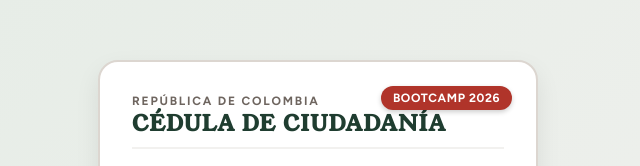
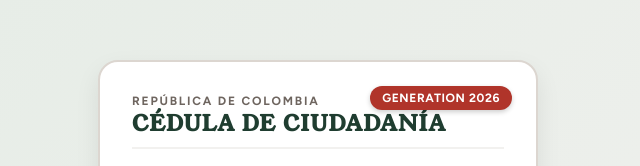
Before and after one commit to Jhoiner26/Lab-BoxModel-CSS, a plain HTML site: page index.html in a window 1280 px wide. Shown: the part 129-295 px from the top of the page, 322-962 px from the left. Drawn offline with Linux system fonts and the light colour scheme.

Commit message:
Update credential card labels
Co-authored-by: Copilot <223556219+Copilot@users.noreply.github.com>

```diff
--- a/index.html
+++ b/index.html
@@ -4,7 +4,7 @@
     <meta charset="UTF-8">
     <meta name="viewport" content="width=device-width, initial-scale=1.0">
     <title>Cédula Digital</title>
-    <!-- Fuentes Google -->
+    <!-- Fuentes -->
     <link href="https://fonts.googleapis.com/css2?family=Figtree:wght@400;600;700&family=Young+Serif&display=swap" rel="stylesheet">
     <!-- Font Awesome -->
     <link rel="stylesheet" href="https://cdnjs.cloudflare.com/ajax/libs/font-awesome/6.4.0/css/all.min.css">
@@ -12,24 +12,18 @@
     <link rel="stylesheet" href="styles.css">
 </head>
 <body>
-    <!-- Contenedor principal -->
+    <!-- CODIGO PRINCIPAL -->
     <main class="contenedor-principal">
         <div class="credencial">
-
-            <!-- Insignia -->
-            <span class="insignia-badge">BOOTCAMP 2026</span>
-
-            <!-- Encabezado -->
+            <span class="insignia-badge">GENERATION 2026</span>
             <header class="credencial-header">
                 <span class="pais">REPÚBLICA DE COLOMBIA</span>
                 <h2>CÉDULA DE CIUDADANÍA</h2>
             </header>
 
-            <!-- Cuerpo -->
             <section class="credencial-body">
                 <div class="contenedor-foto">
                     <img src="foto.jpg" alt="Foto de Jhoiner Andretty Silva Montaño" class="avatar">
-                    <!-- Estado -->
                     <span class="etiqueta-online">ONLINE</span>
                 </div>
 
@@ -39,7 +33,6 @@
 
                     <p class="rol"><i class="fa-solid fa-code"></i> Full-Stack Java Dev</p>
 
-                    <!-- Datos -->
                     <ul class="lista-detalles">
                         <li><i class="fa-solid fa-location-dot"></i> <span>Barrancabermeja, Santander, Colombia</span></li>
                         <li><i class="fa-solid fa-envelope"></i> <a href="mailto:jhoinerandretty@gmail.com">jhoinerandretty@gmail.com</a></li>
@@ -50,7 +43,6 @@
                 </div>
             </section>
 
-            <!-- Pie de página -->
             <footer class="credencial-footer">
                 <div class="codigo-barras">
                     <i class="fa-solid fa-barcode"></i>
```
